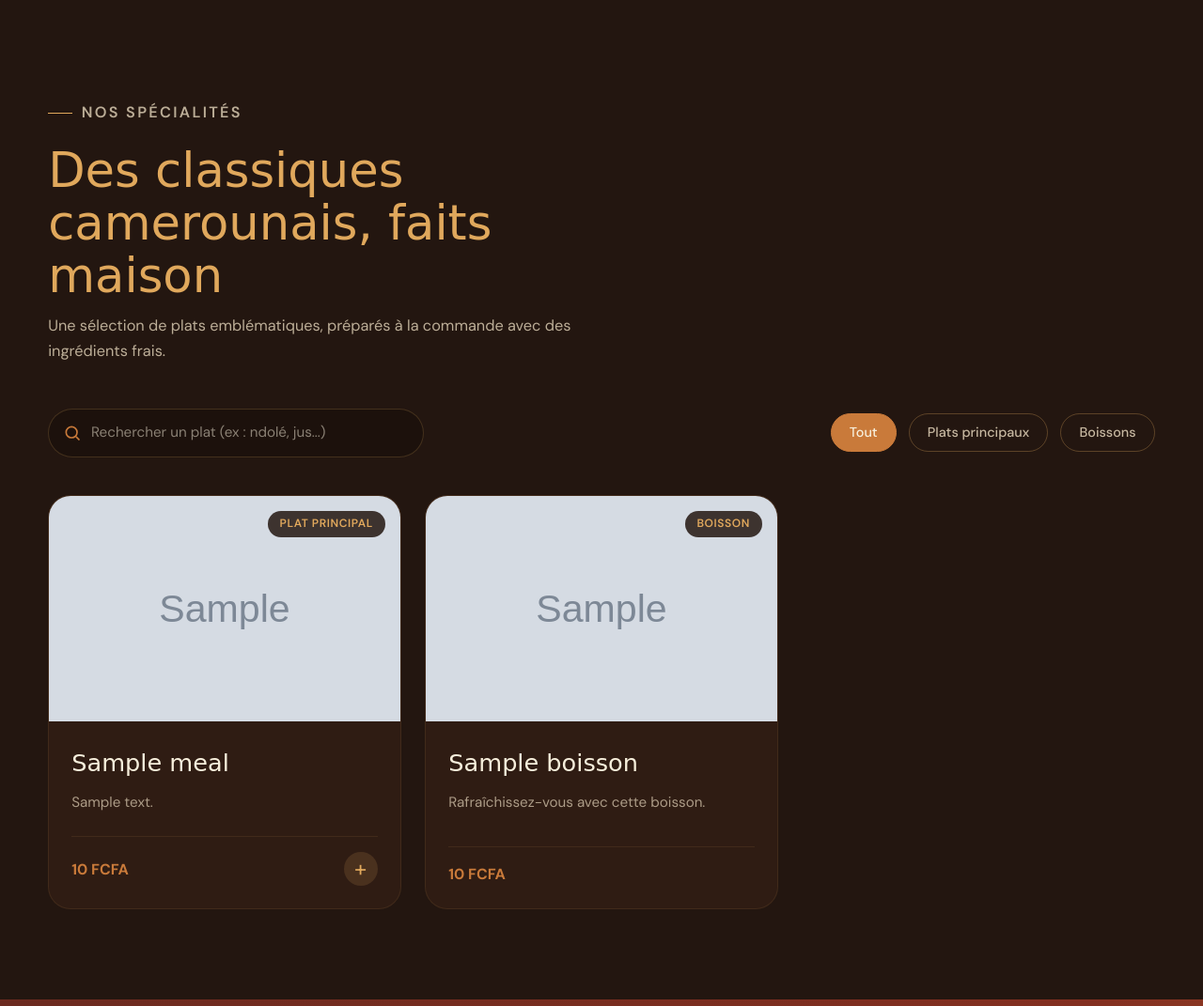
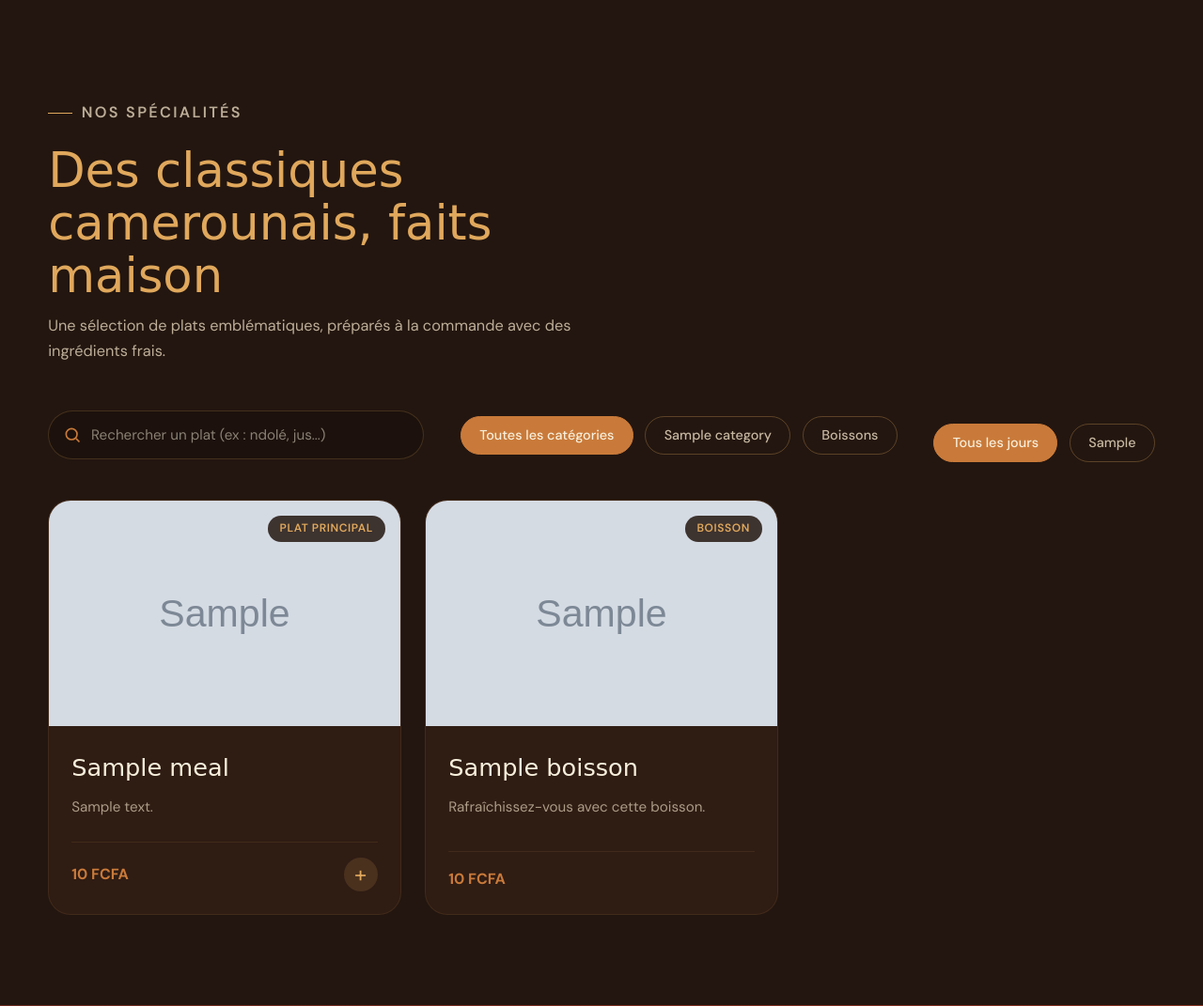
Before and after one commit to HooYia/restaurants, a Django app: template restaurants/templates/pages/home.html in a window 1280 px wide. Shown: the part 1559-2630 px from the top of the page at 94% size. Run offline with Django 5.2, Linux system fonts and the light colour scheme; the template is opened without the code that fills it: most values are stand-ins (such as "Sample title", 1, 10 or a date in 2020); grey boxes marked "Sample" are stand-in pictures; style sheets or scripts are compiled from the project's sources; some web fonts are replaced.

Commit message:
update filtres

```diff
--- a/restaurants/templates/components/home/specialites.html
+++ b/restaurants/templates/components/home/specialites.html
@@ -13,9 +13,17 @@
         <input type="search" id="dish-search" placeholder="Rechercher un plat (ex : ndolé, jus...)" aria-label="Rechercher un plat">
       </div>
       <div class="filter-pills" id="filter-pills">
-        <button class="filter-pill active" data-filter="all">Tout</button>
-        <button class="filter-pill" data-filter="plats">Plats principaux</button>
-        <button class="filter-pill" data-filter="boissons">Boissons</button>
+        <button class="filter-pill cat-filter-pill active" data-filter="all">Toutes les catégories</button>
+        {% for category in categories %}
+          <button class="filter-pill cat-filter-pill" data-filter="cat_{{ category.slug }}">{{ category.name }}</button>
+        {% endfor %}
+        <button class="filter-pill cat-filter-pill" data-filter="cat_boissons">Boissons</button>
+      </div>
+      <div class="filter-pills" id="day-filter-pills" style="margin-top: 1rem;">
+        <button class="filter-pill day-filter-pill active" data-day="all">Tous les jours</button>
+        {% for menu in daily_menus %}
+          <button class="filter-pill day-filter-pill" data-day="day_{{ menu.day }}">{{ menu.get_day_display }}</button>
+        {% endfor %}
       </div>
     </div>
 
@@ -23,7 +31,7 @@
 
       <!-- Meals -->
       {% for meal in meals %}
-      <div class="dish-card reveal" data-category="plats" data-name="{{ meal.name|lower }}">
+      <div class="dish-card reveal" data-category="cat_{{ meal.category.slug }}" data-days="{% for dm in meal.daily_menus.all %}day_{{ dm.day }} {% endfor %}" data-name="{{ meal.name|lower }}">
         <div class="dish-img-wrap {% if not meal.image %}dish-img-placeholder{% endif %}">
           {% if meal.image %}
             <img src="{{ meal.image.url }}" alt="{{ meal.name }}" loading="lazy">
@@ -55,7 +63,7 @@
 
       <!-- Boissons -->
       {% for boisson in boissons %}
-      <div class="dish-card reveal" data-category="boissons" data-name="{{ boisson.name|lower }}">
+      <div class="dish-card reveal" data-category="cat_boissons" data-days="all" data-name="{{ boisson.name|lower }}">
         <div class="dish-img-wrap {% if not boisson.image %}dish-img-placeholder{% endif %}">
           {% if boisson.image %}
             <img src="{{ boisson.image.url }}" alt="{{ boisson.name }}" loading="lazy">
@@ -296,23 +304,28 @@ function submitAddToCart() {
 // Search and Filter Logic
 document.addEventListener('DOMContentLoaded', () => {
   const searchInput = document.getElementById('dish-search');
-  const filterPills = document.querySelectorAll('.filter-pill');
+  const catPills = document.querySelectorAll('.cat-filter-pill');
+  const dayPills = document.querySelectorAll('.day-filter-pill');
   const dishCards = document.querySelectorAll('.dish-card');
   const noResults = document.getElementById('no-results');
-  let currentFilter = 'all';
+
+  let currentCatFilter = 'all';
+  let currentDayFilter = 'all';
 
   function filterDishes() {
     const searchTerm = searchInput.value.toLowerCase().trim();
     let visibleCount = 0;
 
     dishCards.forEach(card => {
-      const category = card.dataset.category;
-      const name = card.dataset.name;
+      const category = card.dataset.category || '';
+      const days = card.dataset.days || '';
+      const name = card.dataset.name || '';
 
-      const matchesFilter = currentFilter === 'all' || category === currentFilter;
+      const matchesCat = currentCatFilter === 'all' || category === currentCatFilter;
+      const matchesDay = currentDayFilter === 'all' || days === 'all' || days.includes(currentDayFilter);
       const matchesSearch = name.includes(searchTerm);
 
-      if (matchesFilter && matchesSearch) {
+      if (matchesCat && matchesDay && matchesSearch) {
         card.style.display = 'block';
         visibleCount++;
       } else {
@@ -331,11 +344,20 @@ document.addEventListener('DOMContentLoaded', () => {
     searchInput.addEventListener('input', filterDishes);
   }
 
-  filterPills.forEach(pill => {
+  catPills.forEach(pill => {
     pill.addEventListener('click', () => {
-      filterPills.forEach(p => p.classList.remove('active'));
+      catPills.forEach(p => p.classList.remove('active'));
       pill.classList.add('active');
-      currentFilter = pill.dataset.filter;
+      currentCatFilter = pill.dataset.filter;
+      filterDishes();
+    });
+  });
+
+  dayPills.forEach(pill => {
+    pill.addEventListener('click', () => {
+      dayPills.forEach(p => p.classList.remove('active'));
+      pill.classList.add('active');
+      currentDayFilter = pill.dataset.day;
       filterDishes();
     });
   });
--- a/restaurants/users/views/home_view.py
+++ b/restaurants/users/views/home_view.py
@@ -1,7 +1,7 @@
 from django.views.generic import TemplateView
 from django.db.models import Exists, OuterRef
 import datetime
-from restaurants.meal.models import Meal, Boisson, DailyMenu
+from restaurants.meal.models import Meal, Boisson, DailyMenu, Category
 from restaurants.users.models import Testimonial
 from restaurants.users.enum import TestimonialStatus
 
@@ -21,8 +21,10 @@ class HomeView(TemplateView):
                     meals=OuterRef('pk')
                 )
             )
-        ).order_by('-is_today', 'category__display_order', 'name').select_related('category')
+        ).order_by('-is_today', 'category__display_order', 'name').select_related('category').prefetch_related('daily_menus')
 
         context['boissons'] = Boisson.objects.filter(is_available=True)
+        context['categories'] = Category.objects.all().order_by('display_order')
+        context['daily_menus'] = DailyMenu.objects.filter(is_active=True)
         context['testimonials'] = Testimonial.objects.filter(status=TestimonialStatus.APPROVED)[:5]
         return context
```
Also changed, not shown: update_home.py (added, +34 -0 lines).
